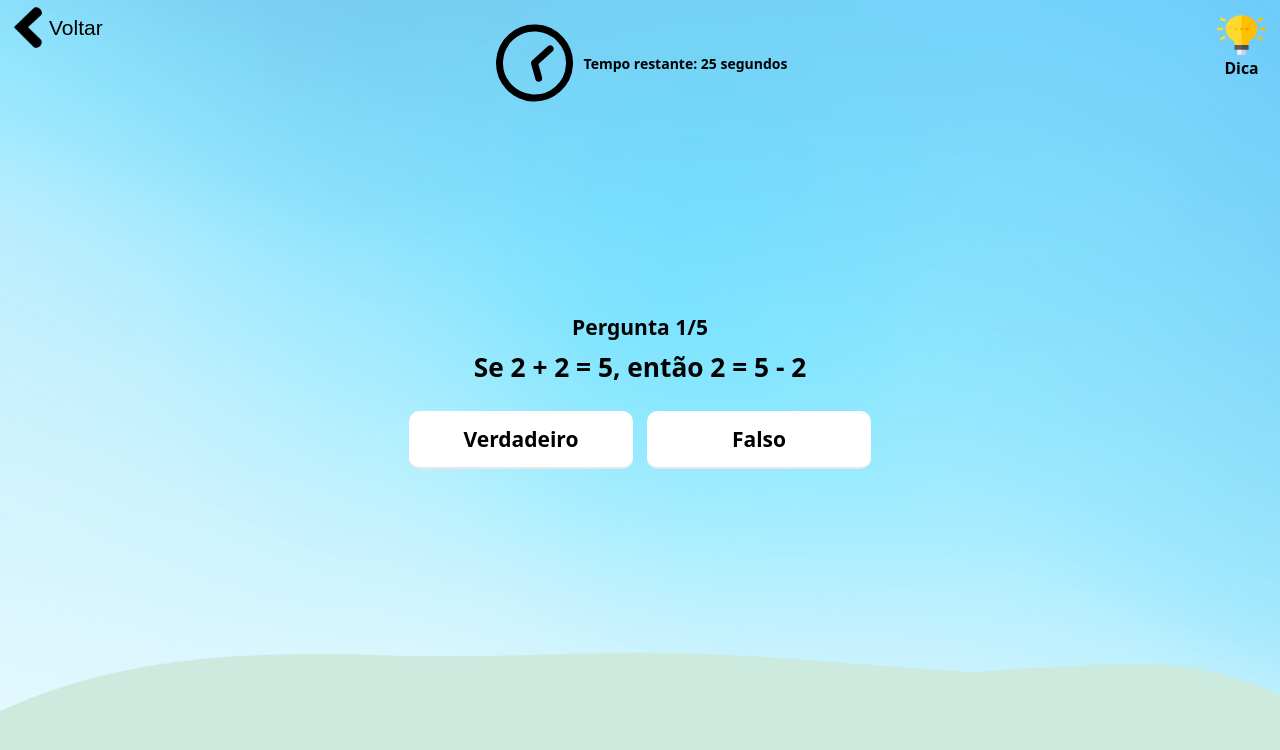
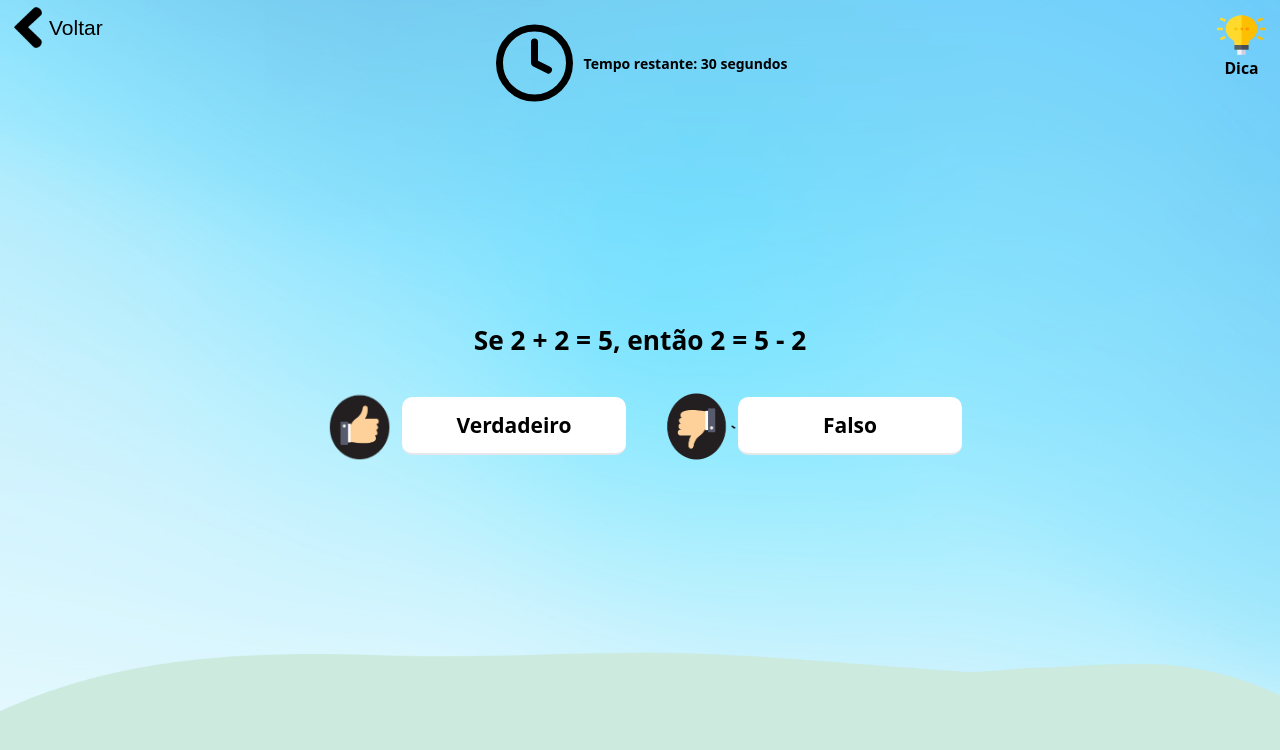
Before and after one commit to ardnaile/projeto-integrador-web, a React (Vite) app in the folder Front-end/: page /QuizBoleano in a window 1280 px wide. Shown: the top 750 px of the page. Built offline with nearby package versions, Linux system fonts and the light colour scheme; a web font is replaced by a local one.

Commit message:
Ajustes tela Quiz e QuizBoleano.

```diff
--- a/Front-end/src/rotas/usuario/Quiz.jsx
+++ b/Front-end/src/rotas/usuario/Quiz.jsx
@@ -120,7 +120,7 @@ export default function Quiz() {
               </div>
             </div>
             <div className='ContagemPerguntas text-lg font-bold text-center items-center flex flex-col justify-center mt-3'>
-              <span>Pergunta {perguntaAtual + 1}/{questions.length}</span>
+              {/*<span>Pergunta {perguntaAtual + 1}/{questions.length}</span> //aqui iria aparecer a contagem de perguntas*/}
               <span className="text-lg font-bold text-center mt-3">
                 {questions[perguntaAtual].pergunta}
               </span>
--- a/Front-end/src/rotas/usuario/QuizBoleano.jsx
+++ b/Front-end/src/rotas/usuario/QuizBoleano.jsx
@@ -1,14 +1,13 @@
-// Importe as dependências necessárias
-import React, { useState, useEffect } from 'react';
-import { FiClock } from 'react-icons/fi';
+import React, { useState } from 'react';
+import { Link } from 'react-router-dom';
 import BackgroundLayout from '../../background/VariosLayouts';
 import dicaIcon from '../../assets/icones/dica.png';
-import { Link } from 'react-router-dom';
+import simIcon from '../../assets/icones/sim.png';
+import naoIcon from '../../assets/icones/nao.png';
 import { PerguntasBoleano } from './PerguntasBoleano';
+import { FiClock } from 'react-icons/fi';
 
-// Componente principal do Quiz
 export default function QuizBoleano() {
-  // Defina o estado inicial e os ganchos necessários
   const questions = PerguntasBoleano ?? [];
   const [perguntaAtual, setPerguntaAtual] = useState(0);
   const [showPontuacao, setShowPontuacao] = useState(false);
@@ -18,25 +17,8 @@ export default function QuizBoleano() {
   const [mostrarDica, setMostrarDica] = useState(false);
   const [dicaAtual, setDicaAtual] = useState('');
   const [respostaSelecionada, setRespostaSelecionada] = useState(null);
-  const [confirmarVisivel, setConfirmarVisivel] = useState(false); // Adicione o estado para controlar a visibilidade do botão de confirmação
+  const [confirmarVisivel, setConfirmarVisivel] = useState(false);
 
-  // Efeito para atualizar o temporizador
-  useEffect(() => {
-    const timer = setInterval(() => {
-      if (seconds > 0) {
-        setSeconds(seconds - 1);
-        setRotateSeconds((360 - ((seconds / 30) * 360)) % 360);
-      } else {
-        clearInterval(timer);
-        console.log("Tempo esgotado!");
-        proximaPergunta(false);
-      }
-    }, 1000);
-
-    return () => clearInterval(timer);
-  }, [seconds, perguntaAtual]);
-
-  // Função para avançar para a próxima pergunta
   function proximaPergunta(correta) {
     if (!correta) {
       const respostaCorreta = questions[perguntaAtual].respostaCorreta;
@@ -48,32 +30,28 @@ export default function QuizBoleano() {
         setPerguntaAtual(proximaPergunta);
         setSeconds(30);
         setRespostaSelecionada(null);
-        setConfirmarVisivel(false); // Ocultar o botão de confirmação ao avançar para a próxima pergunta
+        setConfirmarVisivel(false);
       } else {
         setShowPontuacao(true);
       }
     }
   }
 
-  // Função para mostrar a dica
   function handleMostrarDica() {
     setDicaAtual(questions[perguntaAtual].dica);
     setMostrarDica(true);
   }
 
-  // Função para lidar com a seleção de resposta
   function handleSelecionarResposta(resposta) {
     if (respostaSelecionada === resposta) {
-      // Se clicar novamente na mesma resposta, desmarque-a
       setRespostaSelecionada(null);
-      setConfirmarVisivel(false); // Ocultar o botão de confirmação ao desmarcar a resposta
+      setConfirmarVisivel(false);
     } else {
       setRespostaSelecionada(resposta);
-      setConfirmarVisivel(true); // Mostrar o botão de confirmação ao selecionar uma resposta
+      setConfirmarVisivel(true);
     }
   }
 
-  // Função para obter a classe de cor com base nos segundos restantes
   const getColorClass = (seconds) => {
     if (seconds <= 10) {
       return 'text-red-500';
@@ -84,7 +62,6 @@ export default function QuizBoleano() {
     }
   };
 
-  // Componente para o modal de pontuação
   const PontuacaoModal = () => {
     return (
       <div className="fixed top-0 left-0 w-full h-full flex justify-center items-center bg-black bg-opacity-50">
@@ -99,7 +76,6 @@ export default function QuizBoleano() {
     );
   };
 
-  // Retorne o JSX do componente principal
   return (
     <div className="w-screen h-screen relative">
       <BackgroundLayout className="w-full h-full" backgroundImage={`url('./src/assets/img_fundo/fundo0.png')`}>
@@ -131,11 +107,13 @@ export default function QuizBoleano() {
               </div>
             </div>
             <div className='ContagemPerguntas text-2xl font-bold text-center items-center flex flex-col justify-center mt-3'>
-              <span>Pergunta {perguntaAtual + 1}/{questions.length}</span>
+              {/*<span>Pergunta {perguntaAtual + 1}/{questions.length}</span> //aqui iria aparecer a contagem de perguntas*/}
               <span className="text-3xl font-bold text-center mt-3">
                 {questions[perguntaAtual].pergunta}
               </span>
-              <div className="p-8 m-0 gap-4 box-sizing grid grid-cols-2">
+              <div className="p-8 m-0 gap-8 box-sizing grid grid-cols-2">
+                <div className="flex items-center">
+                  <img src={simIcon} alt="Ícone de Like" className="w-24 h-24" />
                   <button
                     className={`${
                       respostaSelecionada === 'Verdadeiro' ? 'bg-gray-400' : 'bg-white'
@@ -144,6 +122,9 @@ export default function QuizBoleano() {
                   >
                     Verdadeiro
                   </button>
+                </div>
+                <div className="flex items-center">
+                  <img src={naoIcon} alt="Ícone de Dislike" className="w-24 h-24" />
                   <button
                     className={`${
                       respostaSelecionada === 'Falso' ? 'bg-gray-400' : 'bg-white'
@@ -154,11 +135,12 @@ export default function QuizBoleano() {
                   </button>
                 </div>
               </div>
-            {respostaSelecionada && confirmarVisivel && ( // Verificar se há resposta selecionada e se o botão de confirmação deve ser exibido
+            </div>
+            {respostaSelecionada && confirmarVisivel && (
               <button
                 onClick={() => {
                   proximaPergunta(respostaSelecionada === questions[perguntaAtual].respostaCorreta);
-                  setConfirmarVisivel(false); // Ocultar o botão de confirmação quando clicado
+                  setConfirmarVisivel(false);
                 }}
                 className="mt-4 bg-green-500 hover:bg-green-700 text-white font-bold py-2 px-4 rounded-xl"
               >
```
Lines whose indentation alone changed are shown as unchanged.
